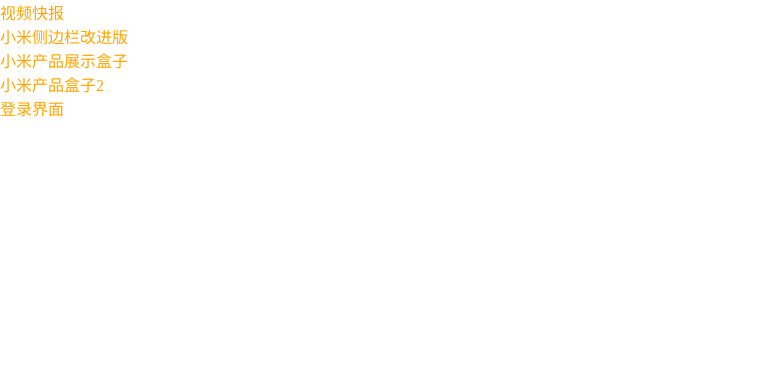
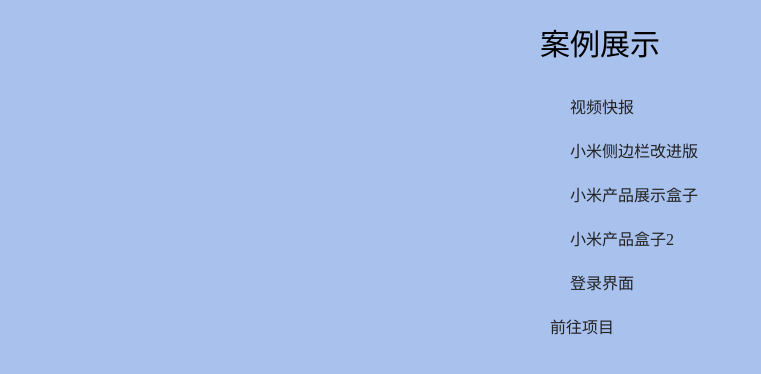
Before and after one commit to brokyz/Front-End-Learning, a plain HTML site: page index.html in a window 1280 px wide. Shown: the whole page, without its empty margins (0-761 px from the left). Drawn offline with Linux system fonts and the light colour scheme.

Commit message:
beautify index。html

```diff
--- a/index.html
+++ b/index.html
@@ -12,15 +12,52 @@
             margin: 0;
         }
 
+        body {
+            background-color: #a9c1ed;
+        }
+
         a {
             text-decoration: none;
-            color: orange;
+            color: #222222;
+        }
+
+        li {
+            list-style: none;
+        }
+
+        .box {
+            width: 200px;
+            margin: 10px auto 0;
+        }
+
+        .box h3 {
+            font-weight: 500;
+            font-size: 30px;
+            margin: 20px 0;
+        }
+
+        .box ul {
+            margin-left: 20px;
+        }
+
+        .box a {
+            display: inline-block;
+            margin: 10px;
+        }
+
+        .box li:hover {
+            background-color: orange;
+        }
+
+        .github a:hover {
+            color: white;
         }
     </style>
 </head>
 
 <body>
     <div class="box">
+        <h3>案例展示</h3>
         <ul>
             <li><a href="案例/视频快报.html">视频快报</a></li>
             <li><a href="案例/小米侧边栏改进版.html">小米侧边栏改进版</a></li>
@@ -28,7 +65,9 @@
             <li><a href="案例/小米产品盒子2.html">小米产品盒子2</a></li>
             <li><a href="案例/登录界面.html">登录界面</a></li>
         </ul>
-    </div>
+        <div class="github">
+            <a href="https://github.com/brokyz/Front-End-Learning">前往项目</a>
+        </div>
 </body>
 
 </html>
```
Also changed, not shown: 案例/视频快报.html (line endings or trailing spaces).
